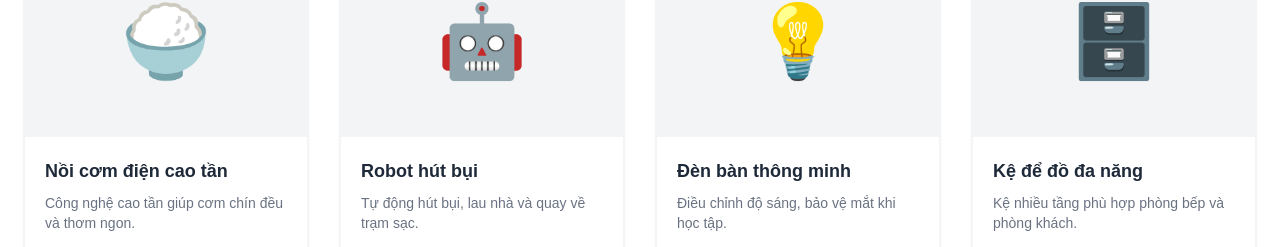
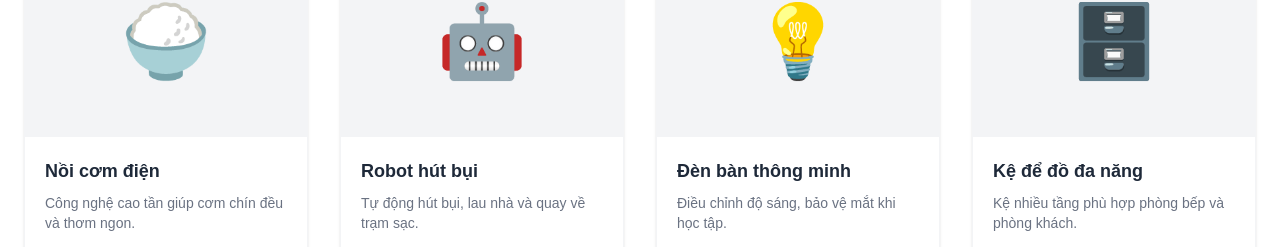
Before and after one commit to anlv06052004/homeShop, a Next.js app: page / in a window 1280 px wide. Shown: the part 1934-2181 px from the top of the page. Built offline with nearby package versions, Linux system fonts and the light colour scheme.

Commit message:
Update page.tsx

```diff
--- a/app/page.tsx
+++ b/app/page.tsx
@@ -82,7 +82,7 @@ const products: Product[] = [
   },
   {
     id: 5,
-    name: "Nồi cơm điện cao tần",
+    name: "Nồi cơm điện",
     category: "kitchen",
     icon: "🍚",
     price: 1790000,
```
